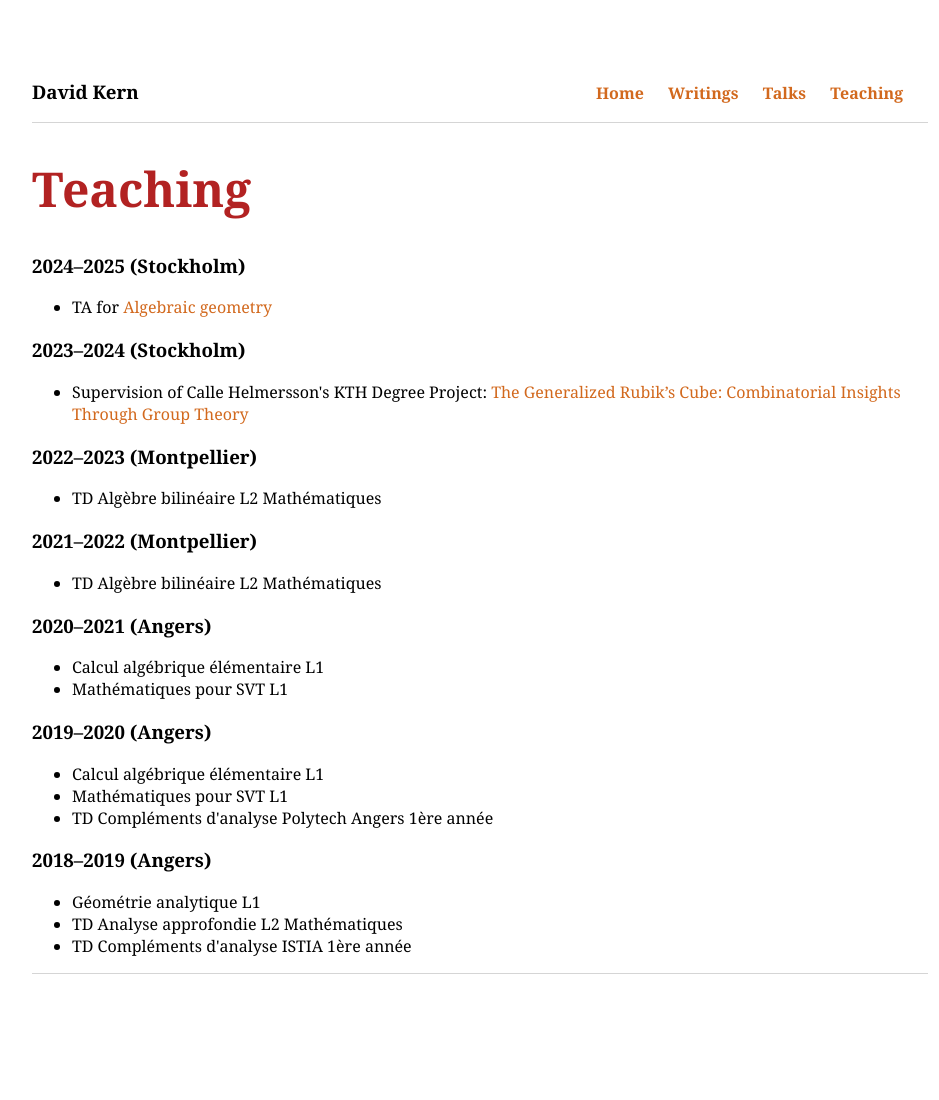
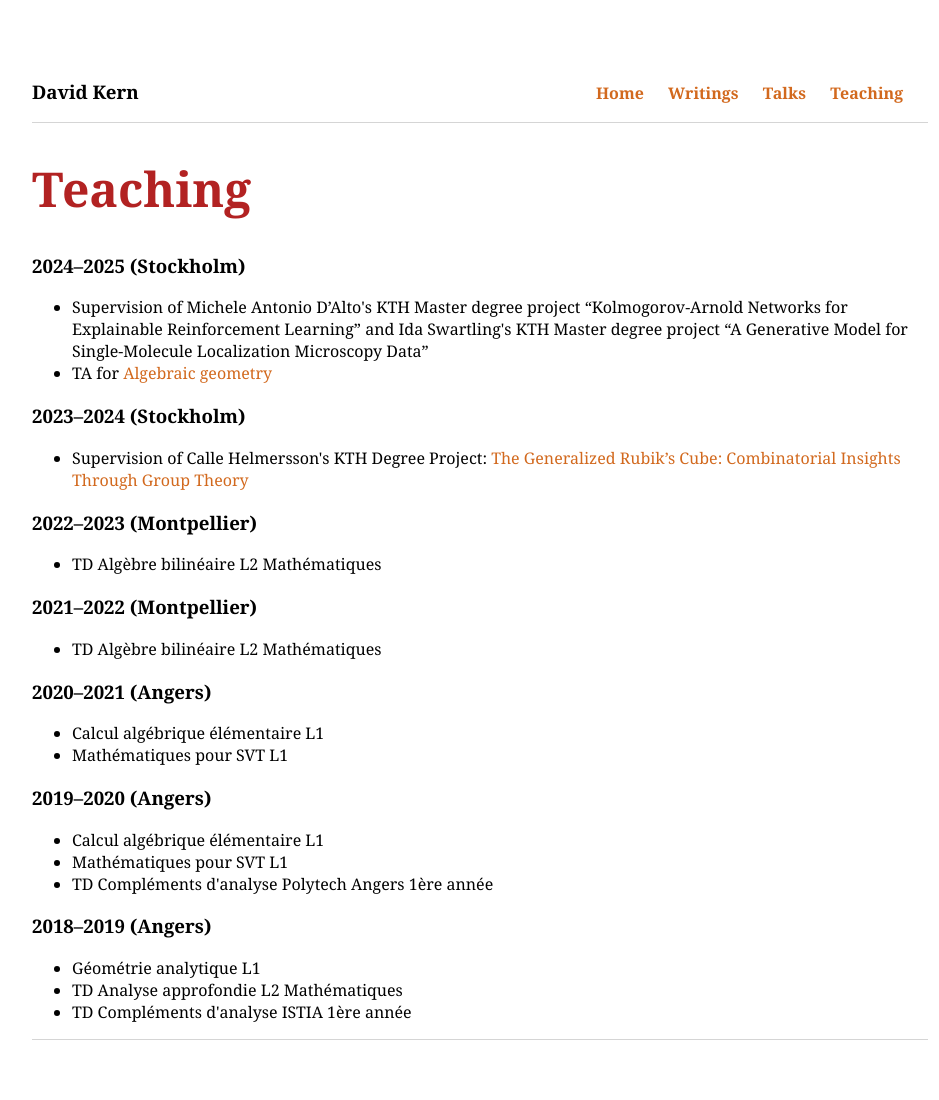
Before and after one commit to dskern/dskern.github.io, a Jekyll site: the page built from teaching.html, in a window 1280 px wide. Shown: the whole page, without its empty margins (160-1099 px from the left). Built offline with Jekyll 4.4.1, drawn with Linux system fonts in a browser that asks for light colours; before the commit the page ends 1034 px from its top, so only the background shows below that.

Commit message:
Update teaching.html

```diff
--- a/teaching.html
+++ b/teaching.html
@@ -6,6 +6,7 @@ title: Teaching
 <h3>2024&ndash;2025 (Stockholm)</h3>
 
 <ul>
+  <li>Supervision of Michele Antonio D’Alto's KTH Master degree project “Kolmogorov-Arnold Networks for Explainable Reinforcement Learning” and Ida Swartling's KTH Master degree project “A Generative Model for Single-Molecule Localization Microscopy Data”</li>
   <li>TA for <a href="https://canvas.kth.se/courses/52511/">Algebraic geometry</a></li>
 </ul>
 
```
